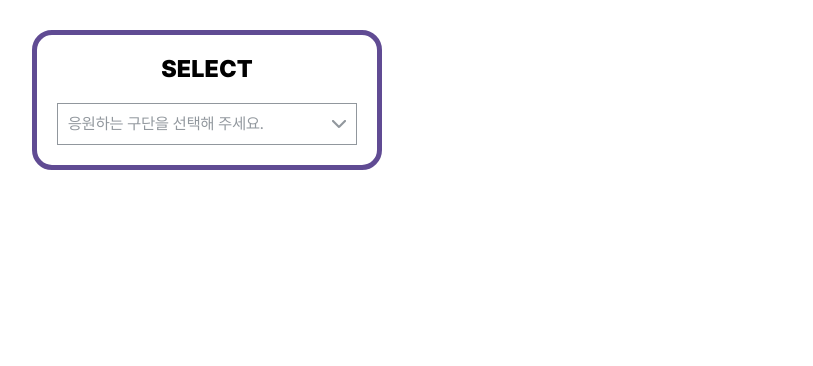
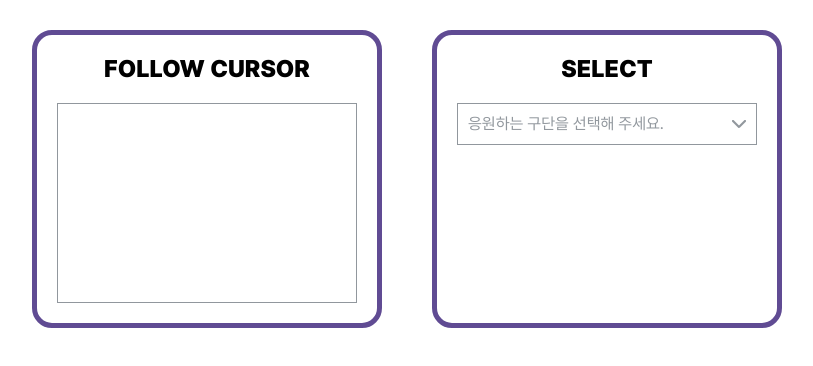
Before and after one commit to ParkGana/react-component, a Next.js app: page / in a window 1280 px wide. Shown: the top 366 px of the page, without its empty margins (233-1046 px from the left). Built offline with nearby package versions, Linux system fonts and the light colour scheme.

Commit message:
follow cursor 컴포넌트 생성

```diff
--- a/pages/index.tsx
+++ b/pages/index.tsx
@@ -1,9 +1,11 @@
 import { Frame } from '@/src/component/common/frame/frame.view'
+import { FollowCursorPage } from '@/src/page/follow-cursor/follow-cursor-page.view'
 import { SelectPage } from '@/src/page/select/select-page.view'
 
 export default function Page() {
     return (
         <Frame>
+            <FollowCursorPage />
             <SelectPage />
         </Frame>
     )
--- /dev/null
+++ b/src/component/follow-cursor/follow-cursor.hook.ts
@@ -0,0 +1,33 @@
+import { useEffect } from 'react'
+
+export function useFollowCursor() {
+    useEffect(() => {
+        const area = document.getElementById('area')
+        const circle = document.getElementById('circle')
+
+        let areaTop: number
+        let areaLeft: number
+
+        if (area) {
+            areaTop = area.getBoundingClientRect().top
+            areaLeft = area.getBoundingClientRect().left
+
+            window.addEventListener('resize', (e) => {
+                areaTop = area.getBoundingClientRect().top
+                areaLeft = area.getBoundingClientRect().left
+            })
+
+            document.addEventListener('mousemove', (e) => {
+                let pageTop = e.pageY - 25
+                let pageLeft = e.pageX - 25
+
+                if (circle) {
+                    setTimeout(() => {
+                        circle.style.top = pageTop - areaTop + 'px'
+                        circle.style.left = pageLeft - areaLeft + 'px'
+                    }, 50)
+                }
+            })
+        }
+    }, [])
+}
--- /dev/null
+++ b/src/component/follow-cursor/follow-cursor.style.ts
@@ -0,0 +1,15 @@
+import styled from 'styled-components'
+
+export namespace FollowCursorStyle {
+    export const Circle = styled.div`
+        ${({ theme }) => `
+            width: 50px;
+            height: 50px;
+            position: absolute;
+            top: -50px;
+            left: -50px;
+            border-radius: 50%;
+            background-color: ${theme.color.gray};
+        `}
+    `
+}
--- /dev/null
+++ b/src/component/follow-cursor/follow-cursor.view.tsx
@@ -0,0 +1,8 @@
+import { useFollowCursor } from './follow-cursor.hook'
+import { FollowCursorStyle } from './follow-cursor.style'
+
+export function FollowCursor() {
+    useFollowCursor()
+
+    return <FollowCursorStyle.Circle id="circle" />
+}
--- /dev/null
+++ b/src/page/follow-cursor/follow-cursor-page.style.ts
@@ -0,0 +1,13 @@
+import styled from 'styled-components'
+
+export namespace FollowCursorPageStyle {
+    export const Container = styled.div`
+        ${({ theme }) => `
+            width: 300px;
+            height: 200px;
+            position: relative;
+            border: 1px solid ${theme.color.gray};
+            overflow: hidden;
+        `}
+    `
+}
--- /dev/null
+++ b/src/page/follow-cursor/follow-cursor-page.view.tsx
@@ -0,0 +1,13 @@
+import { Box } from '@/src/component/common/box/box.view'
+import { FollowCursor } from '@/src/component/follow-cursor/follow-cursor.view'
+import { FollowCursorPageStyle } from './follow-cursor-page.style'
+
+export function FollowCursorPage() {
+    return (
+        <Box title={'FOLLOW CURSOR'}>
+            <FollowCursorPageStyle.Container id="area">
+                <FollowCursor />
+            </FollowCursorPageStyle.Container>
+        </Box>
+    )
+}
```
